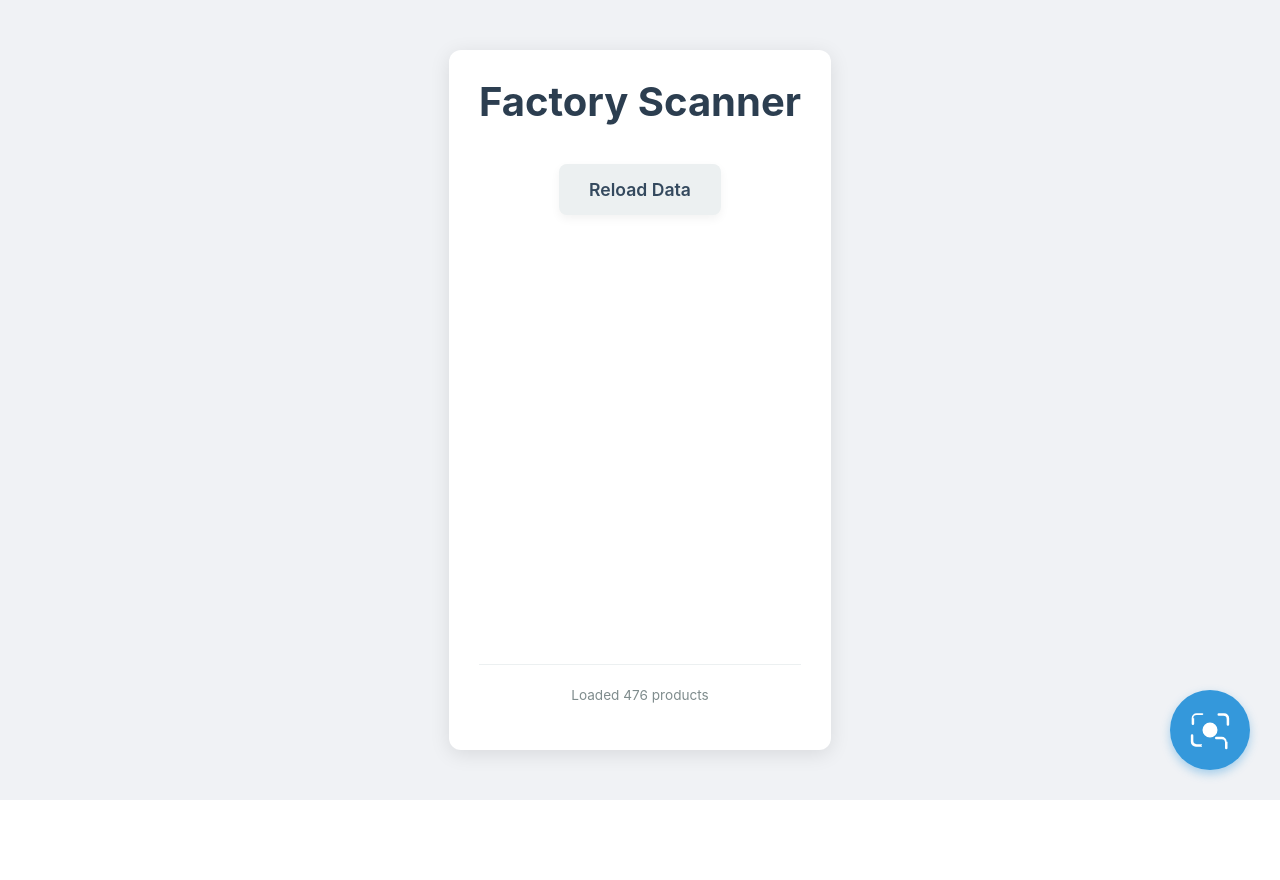
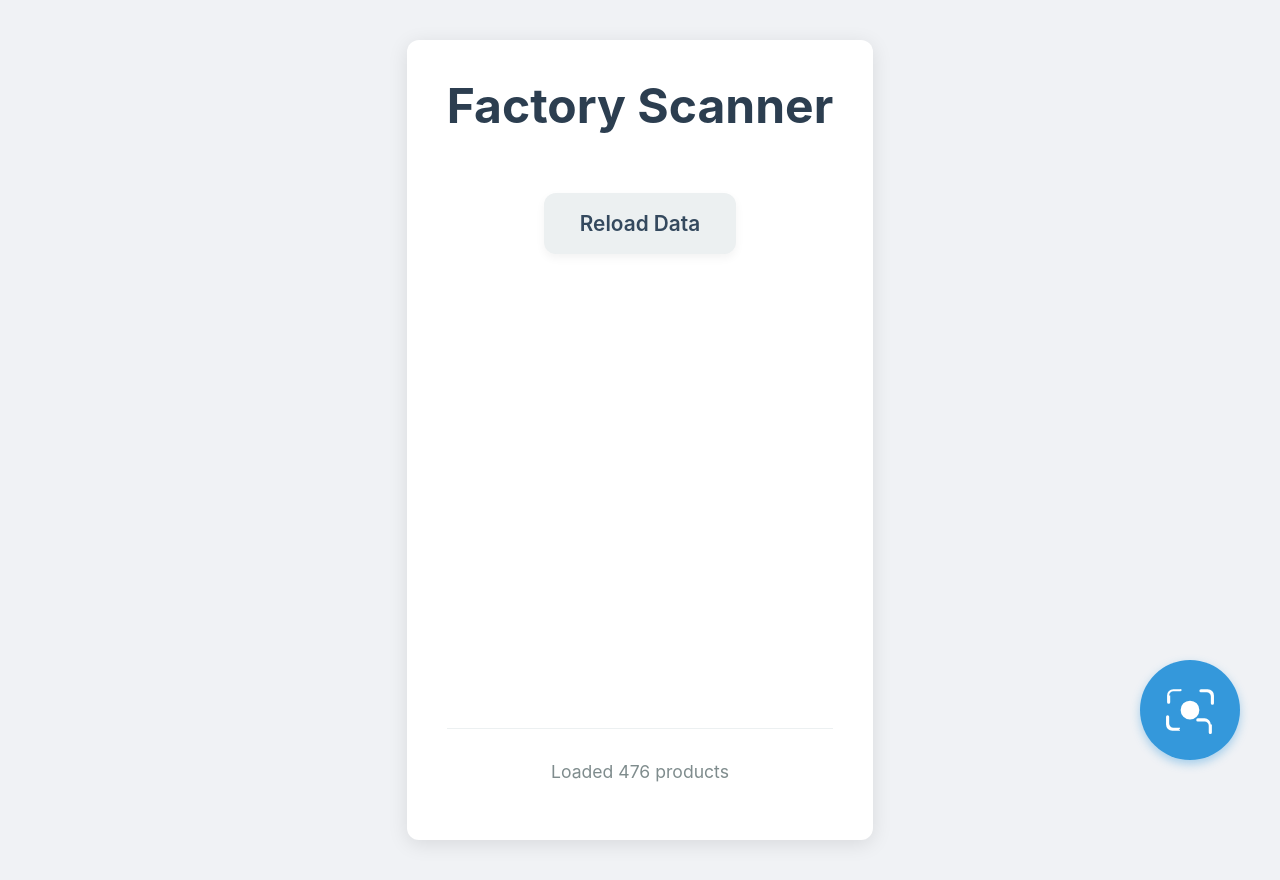
Before and after one commit to TaiyouSimon/factory-scanner-pwa, a React (Vite) app: page / in a window 1280 px wide. Before the commit the page ends 800 px from the top, so only its background shows below. Built offline with nearby package versions, Linux system fonts and the light colour scheme.

Commit message:
make stuff look better on tablet

```diff
--- a/src/App.css
+++ b/src/App.css
@@ -15,7 +15,7 @@ body {
   display: flex;
   justify-content: center;
   align-items: center;
-  min-height: 100vh;
+  min-height: 100dvh;
   padding: 20px;
 }
 
@@ -70,8 +70,6 @@ button {
 button:active {
   transform: scale(0.97);
 }
-
-
 
 .reload-button {
   background-color: #ecf0f1;
@@ -165,47 +163,66 @@ button:active {
   filter: invert(100%);
 }
 
-/* Tablet specific styles */
 @media (min-width: 768px) {
+  body {
+    padding: 40px;
+  }
+
   .app-container {
-    max-width: 700px;
-    min-height: 700px;
+    max-width: 900px;
+    min-height: 800px;
+    margin: 0 auto;
   }
 
   .scanner-page {
-    padding: 30px;
+    padding: 40px;
+    gap: 30px;
   }
 
   h1 {
-    font-size: 2.5rem;
+    font-size: 3rem;
+    margin-bottom: 30px;
   }
 
   .scanner-controls {
     flex-direction: row;
-    gap: 20px;
+    gap: 30px;
+    margin-bottom: 30px;
   }
 
   button {
-    padding: 15px 30px;
-    font-size: 1.1rem;
+    padding: 18px 36px;
+    font-size: 1.3rem;
+    border-radius: 12px;
   }
 
   .error-message,
   .last-scanned {
-    padding: 20px;
-    font-size: 1.2rem;
+    padding: 25px;
+    font-size: 1.5rem;
+    margin: 30px 0;
+  }
+
+  .loading {
+    min-height: 200px;
+    font-size: 1.5rem;
+  }
+
+  .data-info {
+    font-size: 1.1rem;
+    padding-top: 30px;
   }
 
   .fab-button {
-    width: 80px;
-    height: 80px;
-    bottom: 30px;
-    right: 30px;
+    width: 100px;
+    height: 100px;
+    bottom: 40px;
+    right: 40px;
   }
 
   .fab-button img {
-    width: 40px;
-    height: 40px;
+    width: 50px;
+    height: 50px;
   }
 }
 
```
